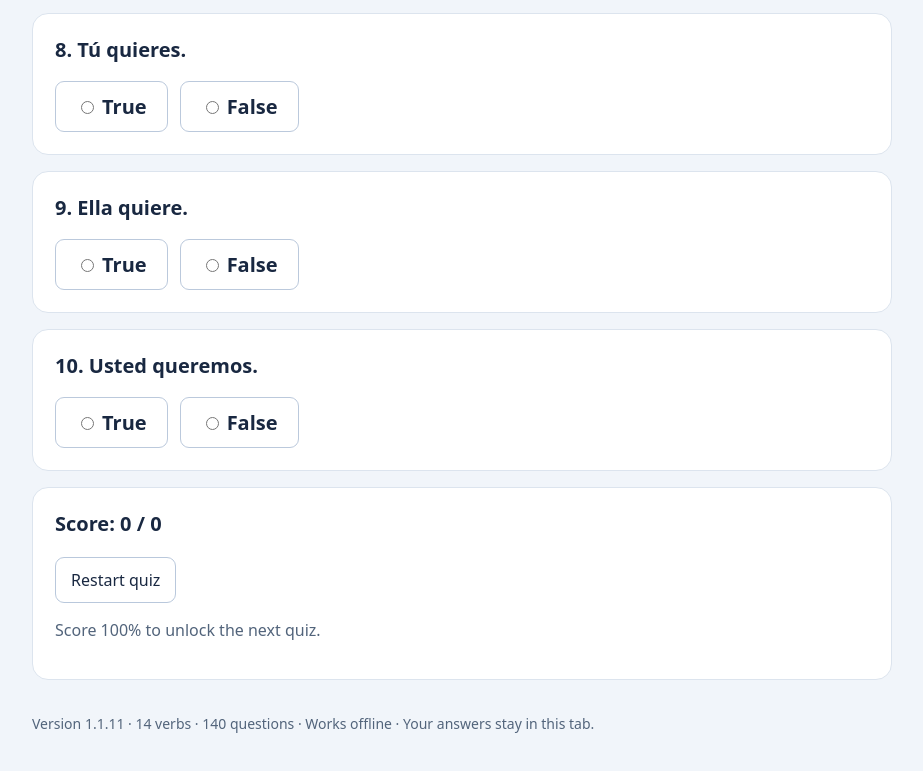
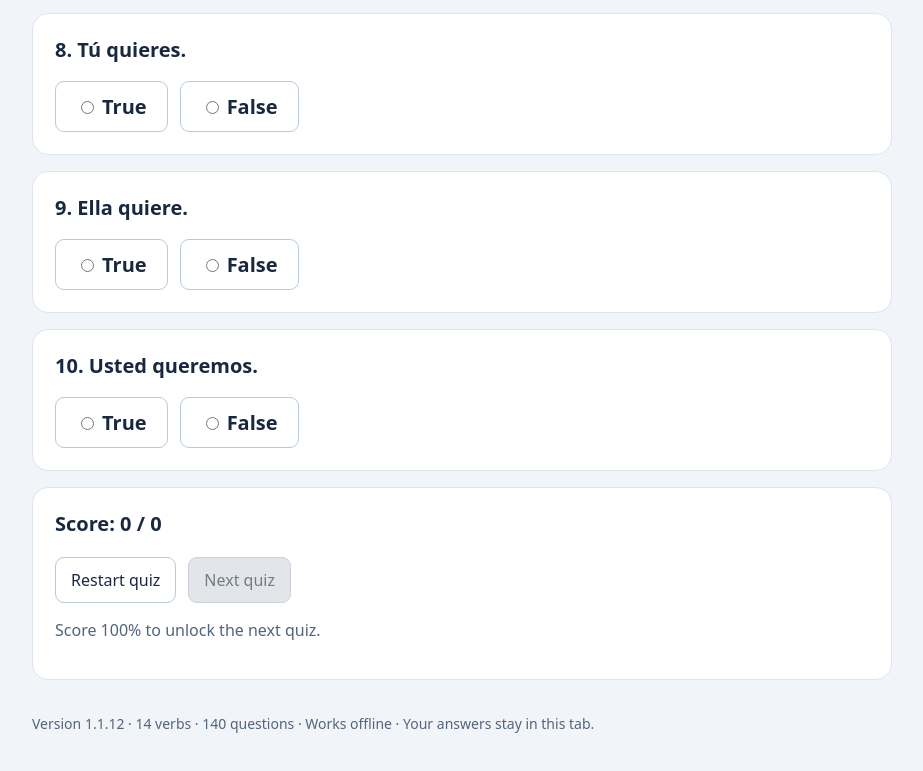
Before and after one commit to esemmelman/span015, a plain HTML site: page index.html in a window 1280 px wide. Shown: the part 1307-2078 px from the top of the page, without its empty margins (178-1101 px from the left). Drawn offline with Linux system fonts and the light colour scheme.

Commit message:
Keep Next quiz visible and gray until perfect score

```diff
--- a/index.html
+++ b/index.html
@@ -10,13 +10,14 @@ button:disabled{opacity:.45;cursor:not-allowed}.answers{flex-wrap:wrap;align-ite
 .answers label{position:relative}.wrong-mark{position:absolute;right:-10px;top:-14px;width:28px;height:28px;border-radius:50%;background:#c74343;color:white;display:grid;place-items:center;font-size:20px;font-weight:700;line-height:1}
 .question h2.question-correct{color:#228352}
 .tense{margin:0;color:inherit;font-size:28px;font-weight:700}
+button.primary:disabled{background:#e2e5ea;color:#737b87;border-color:#cbd0d8;opacity:1}
 </style>
 </head>
 <body><main>
 <section class="panel"><h2 id="verb"></h2><p class="tense">Present tense</p></section>
 <form id="quiz"><div id="questions"></div></form>
-<section class="panel"><div id="results" aria-live="polite"></div><div class="controls"><button id="restart" type="button">Restart quiz</button><button id="next" class="primary hidden" type="button" disabled>Next quiz</button></div><p id="next-help" class="status">Score 100% to unlock the next quiz.</p></section>
-<footer>Version 1.1.11 · 14 verbs · 140 questions · Works offline · Your answers stay in this tab.</footer>
+<section class="panel"><div id="results" aria-live="polite"></div><div class="controls"><button id="restart" type="button">Restart quiz</button><button id="next" class="primary" type="button" disabled>Next quiz</button></div><p id="next-help" class="status">Score 100% to unlock the next quiz.</p></section>
+<footer>Version 1.1.12 · 14 verbs · 140 questions · Works offline · Your answers stay in this tab.</footer>
 </main>
 <script>
 const verbs=[
@@ -65,7 +66,6 @@ function updateScore(){
  const answered=answers.filter(value=>value!==null).length,score=answers.filter(value=>value===true).length;
  results.innerHTML='<p class="result">'+(answered===10?'Final score: ':'Score: ')+score+' / '+(answered===0?'0':answered)+(answered===10?' · '+score*10+'%':'')+'</p>';
  next.disabled=score!==10||current===verbs.length-1;
- next.classList.toggle('hidden',next.disabled);
  document.querySelector('#next-help').textContent=answered!==10?'Score 100% to unlock the next quiz.':score!==10?'Restart quiz and score 100% to continue.':current===verbs.length-1?'You completed all 14 verbs with 100%!':'100%! Continue to '+verbs[current+1][0]+' — '+translations[current+1]+'.';
 }
 form.addEventListener('submit',event=>event.preventDefault());
```
